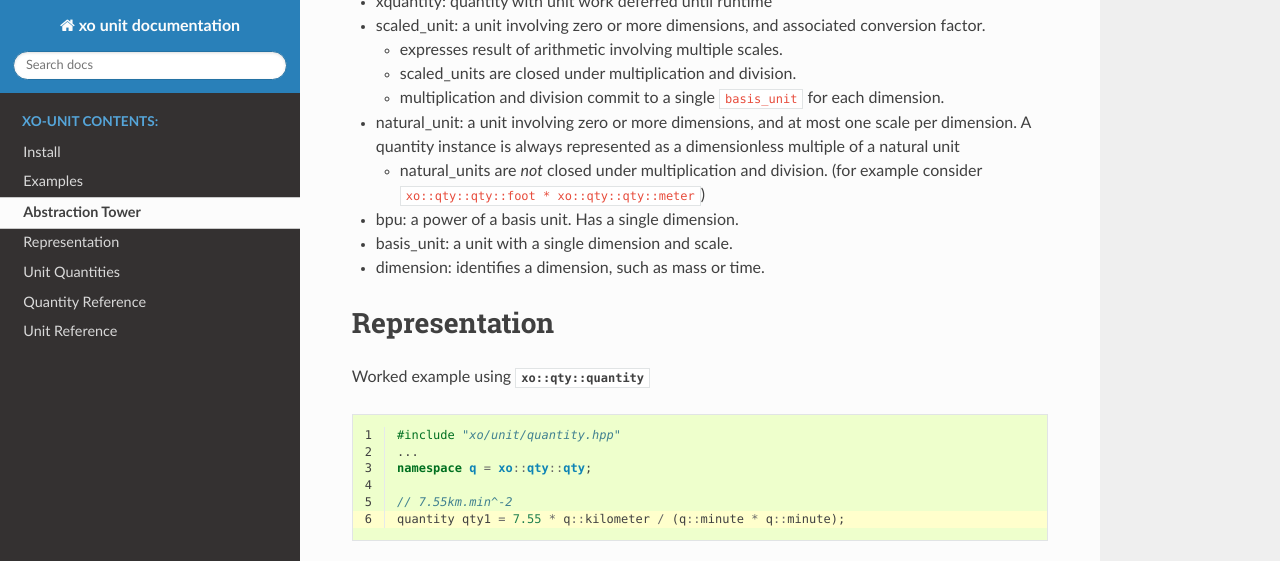
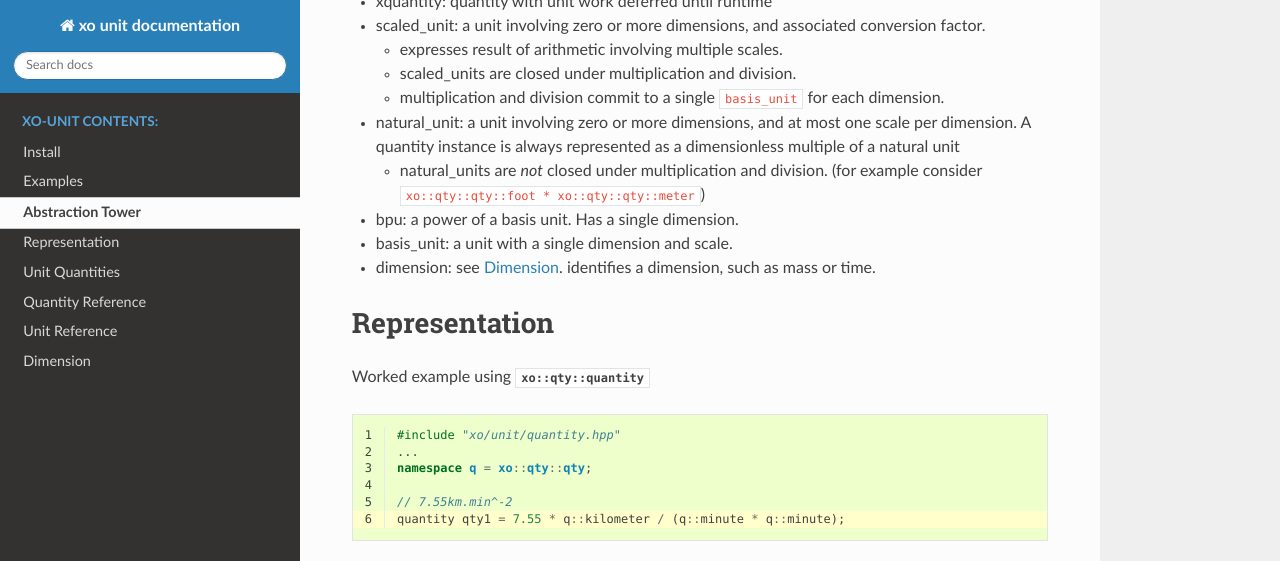
Before and after one commit to Rconybea/xo-umbrella2, a Sphinx documentation site: the page built from docs/implementation.rst, in a window 1280 px wide and 900 px high, scrolled down 366 px, cut to the strip 0-561 px from the top of the window. Built offline with Sphinx 7.4.7 and the Read the Docs theme 2.0.0, drawn with Linux system fonts in a browser that asks for light colours.

Commit message:
xo-unit: docs: document xo::qty::dimension enum

```diff
--- a/docs/CMakeLists.txt
+++ b/docs/CMakeLists.txt
@@ -5,6 +5,6 @@ xo_docdir_doxygen_config()
 xo_docdir_sphinx_config(
     index.rst examples.rst glossary.rst install.rst implementation.rst
     quantity-reference.rst quantity-class.rst quantity-factoryfunctions.rst quantity-unitvars.rst
-    unit-reference.rst unit-concept.rst unit-quantities.rst
+    unit-reference.rst unit-concept.rst unit-quantities.rst dimension-enum.rst
 )
 #xo_utest_coverage_config2()
--- a/docs/implementation.rst
+++ b/docs/implementation.rst
@@ -21,7 +21,7 @@ Abstraction tower for *xo-unit* components.
     |       dimension       |
     +-----------------------+
 
-- quantity:    see :doc:`quantity-reference`.
+- quantity: see :doc:`quantity-reference`.
   quantity with compile-time unit work
 
 - xquantity:
@@ -49,7 +49,7 @@ Abstraction tower for *xo-unit* components.
 - basis_unit:
   a unit with a single dimension and scale.
 
-- dimension:
+- dimension: see :doc:`dimension-enum`.
   identifies a dimension, such as mass or time.
 
 Representation
--- a/docs/index.rst
+++ b/docs/index.rst
@@ -36,6 +36,7 @@ runtime (since we can't construct new c++ types at runtime).
    unit-quantities
    quantity-reference
    unit-reference
+   dimension-enum
 
 Indices and Tables
 ------------------
```
Also changed, not shown: docs/dimension-enum.rst (added, +16 -0 lines), 1 other file.
